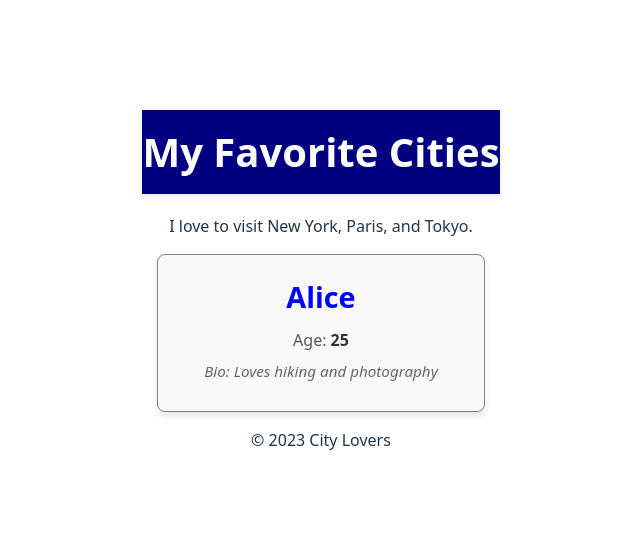
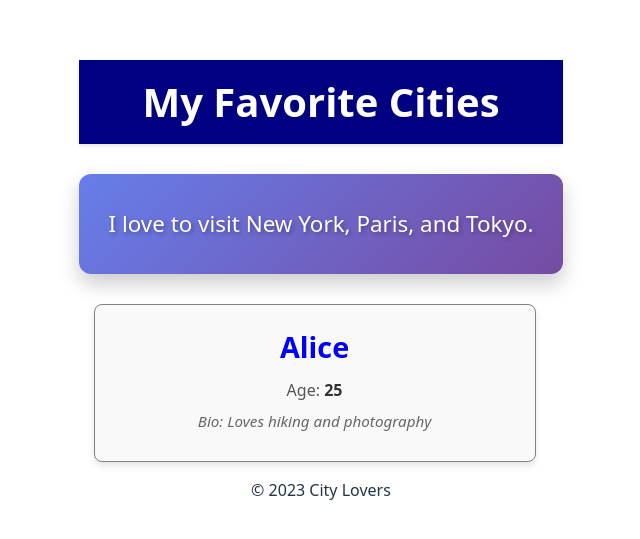
Before and after one commit to magnusimam/alx-fe-reactjs, a React (Vite) app in the folder alx-react-app-new/: page / in a window 1280 px wide. Shown: the part 111-650 px from the top of the page, without its empty margins (319-959 px from the left). Built offline with nearby package versions, Linux system fonts and the light colour scheme.

Commit message:
Add styles to MainContent component
Updated MainContent component with styling for main and paragraph elements.

```diff
--- a/alx-react-app-new/src/components/MainContent.jsx
+++ b/alx-react-app-new/src/components/MainContent.jsx
@@ -1,7 +1,24 @@
 function MainContent() {
     return (
-        <main>
-            <p>I love to visit New York, Paris, and Tokyo.</p>
+        <main style={{
+            padding: '30px',
+            margin: '30px auto',
+            maxWidth: '800px',
+            background: 'linear-gradient(135deg, #667eea 0%, #764ba2 100%)',
+            borderRadius: '12px',
+            boxShadow: '0 10px 20px rgba(0,0,0,0.2)'
+        }}>
+            <p style={{
+                fontSize: '1.4rem',
+                color: 'white',
+                lineHeight: '1.8',
+                textAlign: 'center',
+                margin: '0',
+                fontWeight: '500',
+                textShadow: '2px 2px 4px rgba(0,0,0,0.3)'
+            }}>
+                I love to visit New York, Paris, and Tokyo.
+            </p>
         </main>
     );
 }
```
